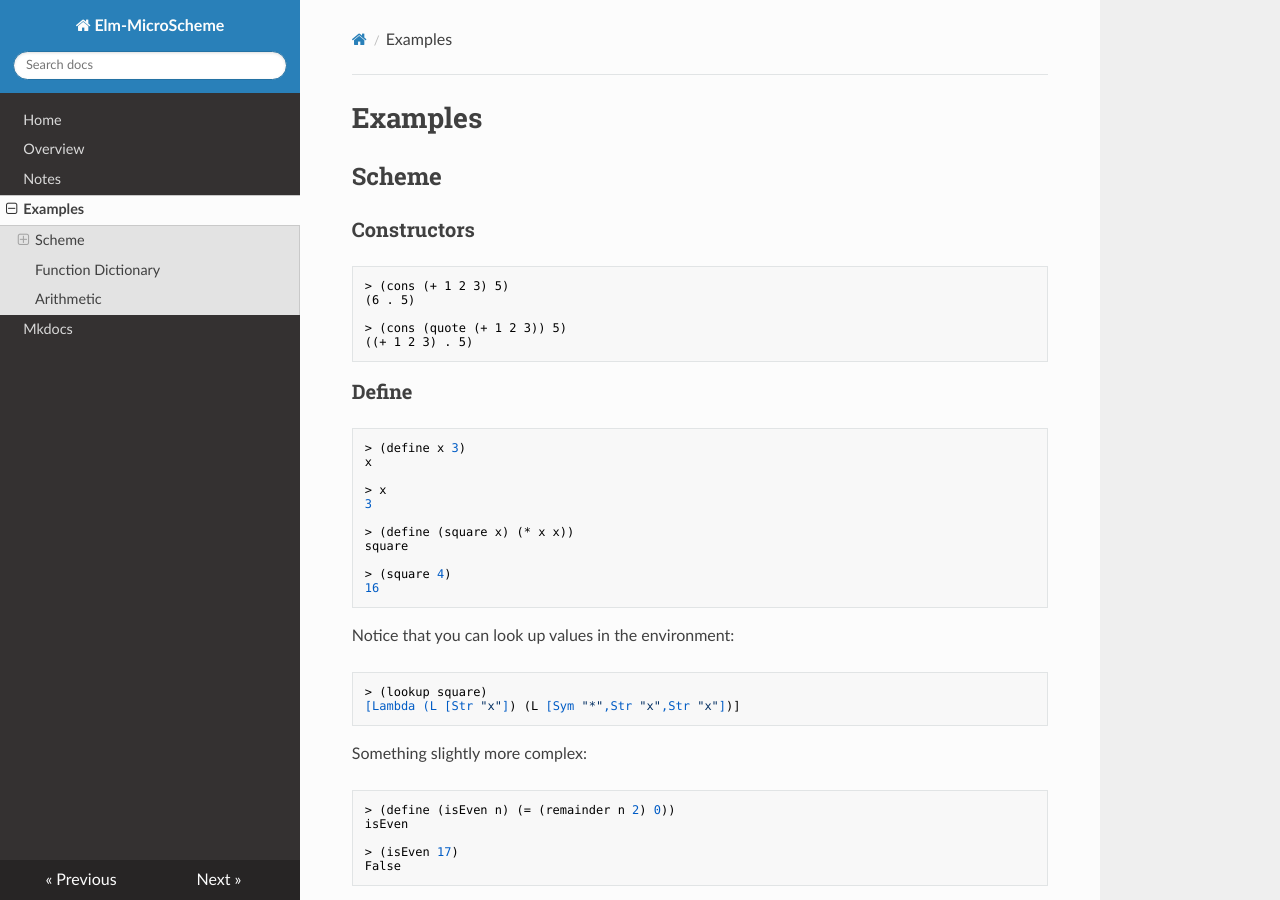
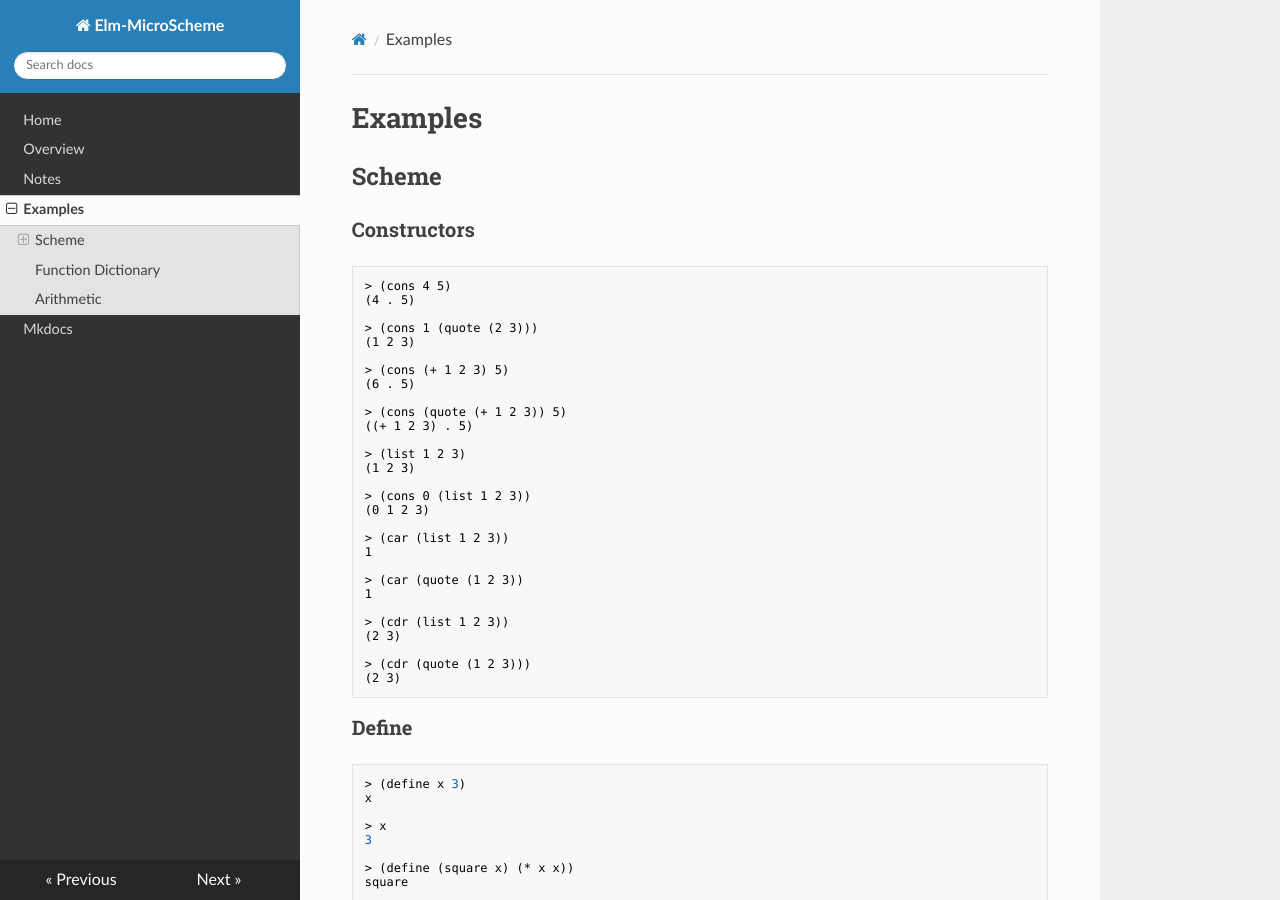
Before and after one commit to jxxcarlson/elm-microscheme, an MkDocs documentation site: the page built from docs/docs/examples.md, in a window 1280 px wide and 900 px high. Built offline with MkDocs 1.6.1, drawn with Linux system fonts in a browser that asks for light colours; nearby versions of some CDN libraries.

Commit message:
cons, car, cdr: make them work

````diff
--- a/docs/docs/examples.md
+++ b/docs/docs/examples.md
@@ -6,11 +6,35 @@
 ### Constructors
 
 ```text
+> (cons 4 5)
+(4 . 5)
+
+> (cons 1 (quote (2 3)))
+(1 2 3)
+
 > (cons (+ 1 2 3) 5)
 (6 . 5)
 
 > (cons (quote (+ 1 2 3)) 5)
 ((+ 1 2 3) . 5)
+
+> (list 1 2 3)
+(1 2 3)
+
+> (cons 0 (list 1 2 3))
+(0 1 2 3)
+
+> (car (list 1 2 3))
+1
+
+> (car (quote (1 2 3))
+1
+
+> (cdr (list 1 2 3))
+(2 3)
+
+> (cdr (quote (1 2 3)))
+(2 3)
 ```
 
 
````
Also changed, not shown: 2 other files.
